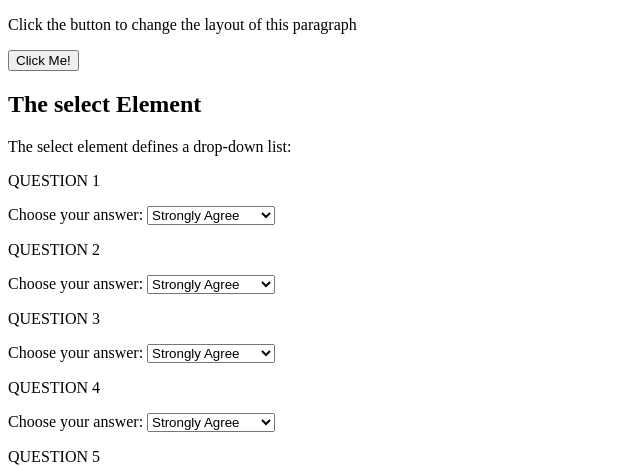
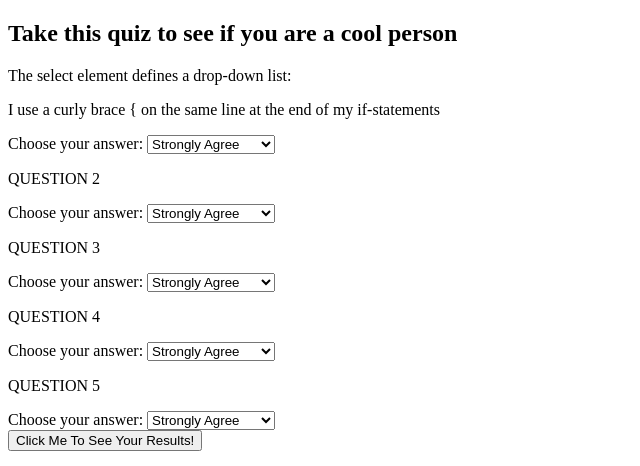
Before and after one commit to vmiller77/web-demo-2021, a plain HTML site: page index.html in a window 1280 px wide. Shown: the top 466 px of the page, without its empty margins (0-640 px from the left). Drawn offline with Linux system fonts and the light colour scheme.

Commit message:
Update index.html

```diff
--- a/index.html
+++ b/index.html
@@ -9,17 +9,17 @@ form {
 }
 
 </style>
-<p id="demo">Click the button to change the layout of this paragraph</p>
-
-<button onclick="myFunction()">Click Me!</button>
 
 
-<h2>The select Element</h2>
+
+
+
+<h2> Take this quiz to see if you are a cool person </h2>
 
 <p>The select element defines a drop-down list:</p>
 
 <form id = "A1">
-<p>QUESTION 1</p>
+<p>I use a curly brace { on the same line at the end of my if-statements </p>
   <label>Choose your answer: </label>
   <select id="A1Q1">
     <option value="5">Strongly Agree</option>
@@ -70,6 +70,8 @@ form {
   </select>
 </form>
 
+<button onclick="myFunction()">Click Me To See Your Results!</button>
+
 <h1 id = "points">Area 1 Total:</h1>
 <script>
 function getPoints(questionID){
@@ -104,7 +106,14 @@ function myFunction() {
   console.log("Area 1 Points: " + area1Points);
 
 
-  window.alert("area 1 points: " + area1Points);
+  window.alert("You scored this many points: " + area1Points);
+  if(area1Points > 20){
+	  window.alert("You are very cool!");
+  else if (area1Points > 10 ){
+	  window.alert("You are not cool, but you are not a loser.");
+  else {
+	  window.alert("You are not cool and you are not NOT a loser.");
+  }
 
 }
 
```
